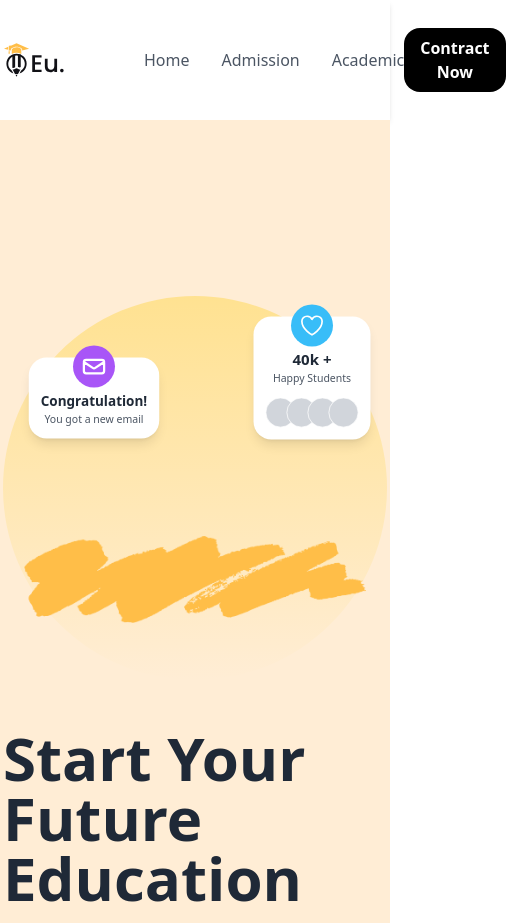
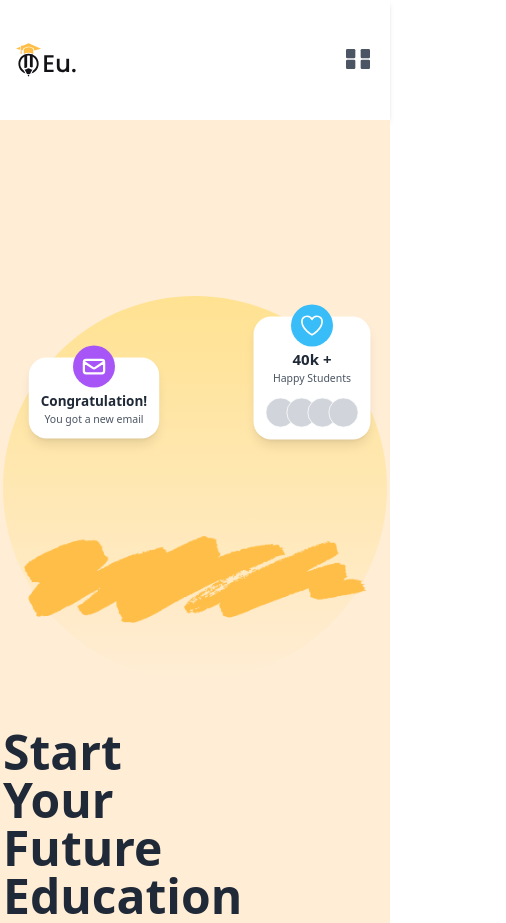
Before and after one commit to Martinesusu/mini-css-education, a website: page index.html in a window 390 px wide. Shown: the top 923 px of the page, 506 px wide, since content can reach past the window. Drawn offline with nearby package versions, Linux system fonts and the light colour scheme.

Commit message:
edit header section to be responsive

```diff
--- a/index.html
+++ b/index.html
@@ -10,7 +10,7 @@
 
   <!-- Header -->
   <header class="py-6 bg-white shadow-md">
-    <div class="container flex items-center justify-between mx-auto p-1">
+    <div class="container flex items-center justify-between lg:mx-auto p-4 lg:p-1">
       <div class="flex items-center space-x-20">
         <!-- Logo -->
         <div class="logo">
@@ -25,7 +25,7 @@
           </svg>
         </div>
         <!-- Navigation -->
-        <nav class="nav-list">
+        <nav class="nav-list hidden lg:flex">
           <ul class="flex space-x-8">
             <li class="relative group">
               <a href="#" class="text-gray-600 hover:text-gray-900 inline-block">
@@ -49,9 +49,25 @@
         </nav>
       </div>
       <!-- Contact Now Button -->
-      <button onclick="this.blur()" class="bg-black font-semibold text-white px-4 py-2 rounded-2xl hover:bg-yellow-400 focus:outline-none focus:ring focus:ring-yellow-500">
+      <button onclick="this.blur()" class="bg-black font-semibold text-white px-4 py-2 rounded-2xl hover:bg-yellow-400 focus:outline-none focus:ring focus:ring-yellow-500 hidden lg:block">
         Contract Now
       </button>
+
+      <!-- Hamburger Button (Mobile) -->
+      <div class="lg:hidden">
+        <button
+          class="text-gray-600 focus:outline-none focus:ring-2 focus:ring-yellow-500"
+          id="menu-toggle"
+        >
+          <!-- Hamburger Icon -->
+          <svg xmlns="http://www.w3.org/2000/svg" class="w-8 h-8" fill="currentColor" viewBox="0 0 24 24">
+            <rect x="3" y="6" width="7" height="7" rx="1" class="fill-current"></rect>
+            <rect x="14" y="6" width="7" height="7" rx="1" class="fill-current"></rect>
+            <rect x="3" y="14" width="7" height="7" rx="1" class="fill-current"></rect>
+            <rect x="14" y="14" width="7" height="7" rx="1" class="fill-current"></rect>
+          </svg>
+        </button>
+      </div>
     </div>
   </header>
 
@@ -59,7 +75,7 @@
     <section class="bg-orange-100 py-32">
       <div class="container mx-auto px-6 flex justify-between flex-col-reverse lg:flex-row items-center">
         <div class="flex flex-col items-start text-left space-y-10 w-96">
-          <h1 class="text-6xl font-bold text-gray-800">Start Your Future Education</h1>
+          <h1 class="text-5xl w-60 lg:w-auto lg:text-6xl font-bold text-gray-800">Start Your Future Education</h1>
           <p class="text-lg text-gray-600">Credibly redefine distinctive total linkage vis-a-vis multifunc data. Phosfluorescently impact goal-oriented strategic.</p>
           <button class="bg-yellow-400 shadow-md shadow-yellow-500/70 text-white px-6 py-4 rounded-xl text-lg font-semibold hover:bg-orange-400 hover:shadow-orange-500">Discover More</button>
         </div>
```
